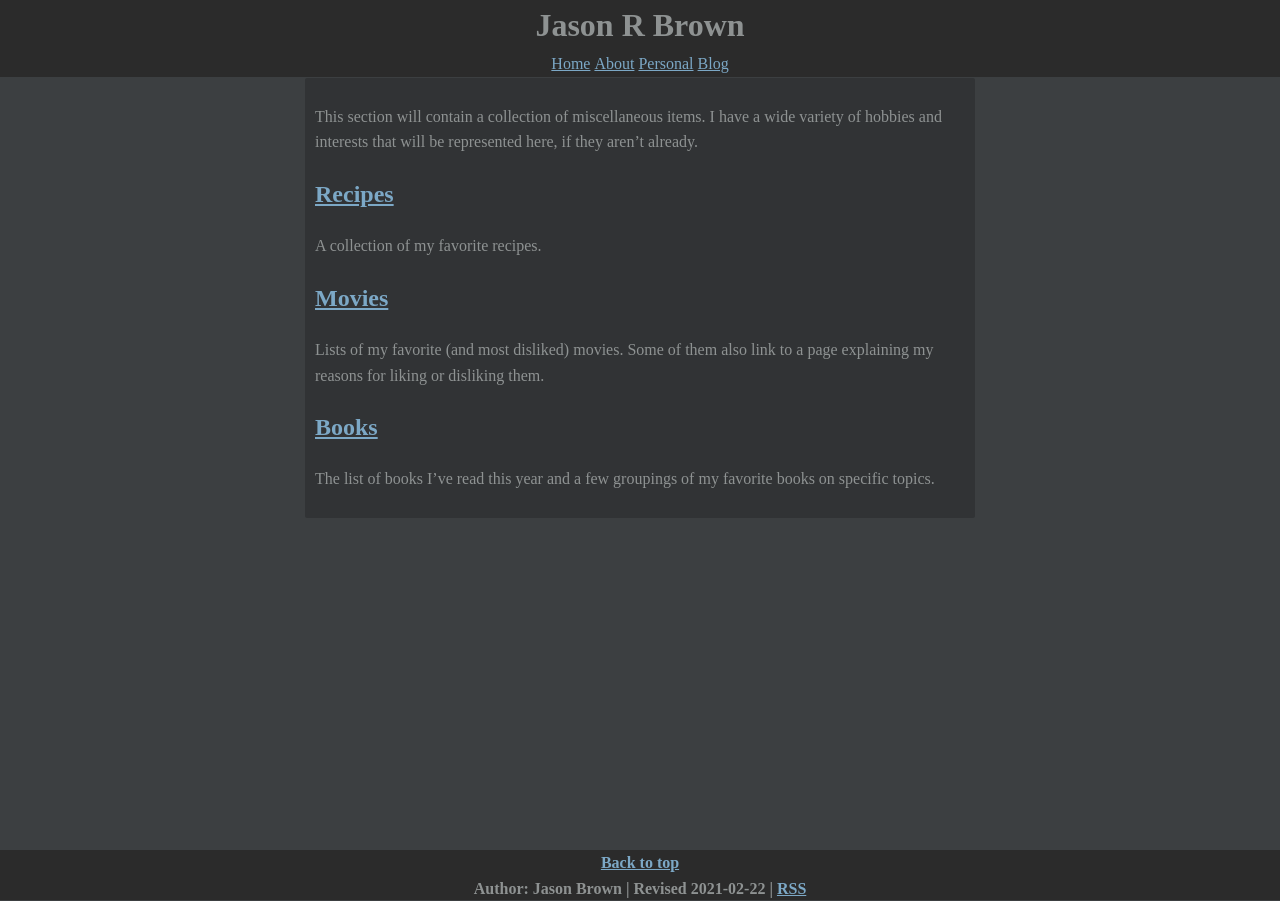
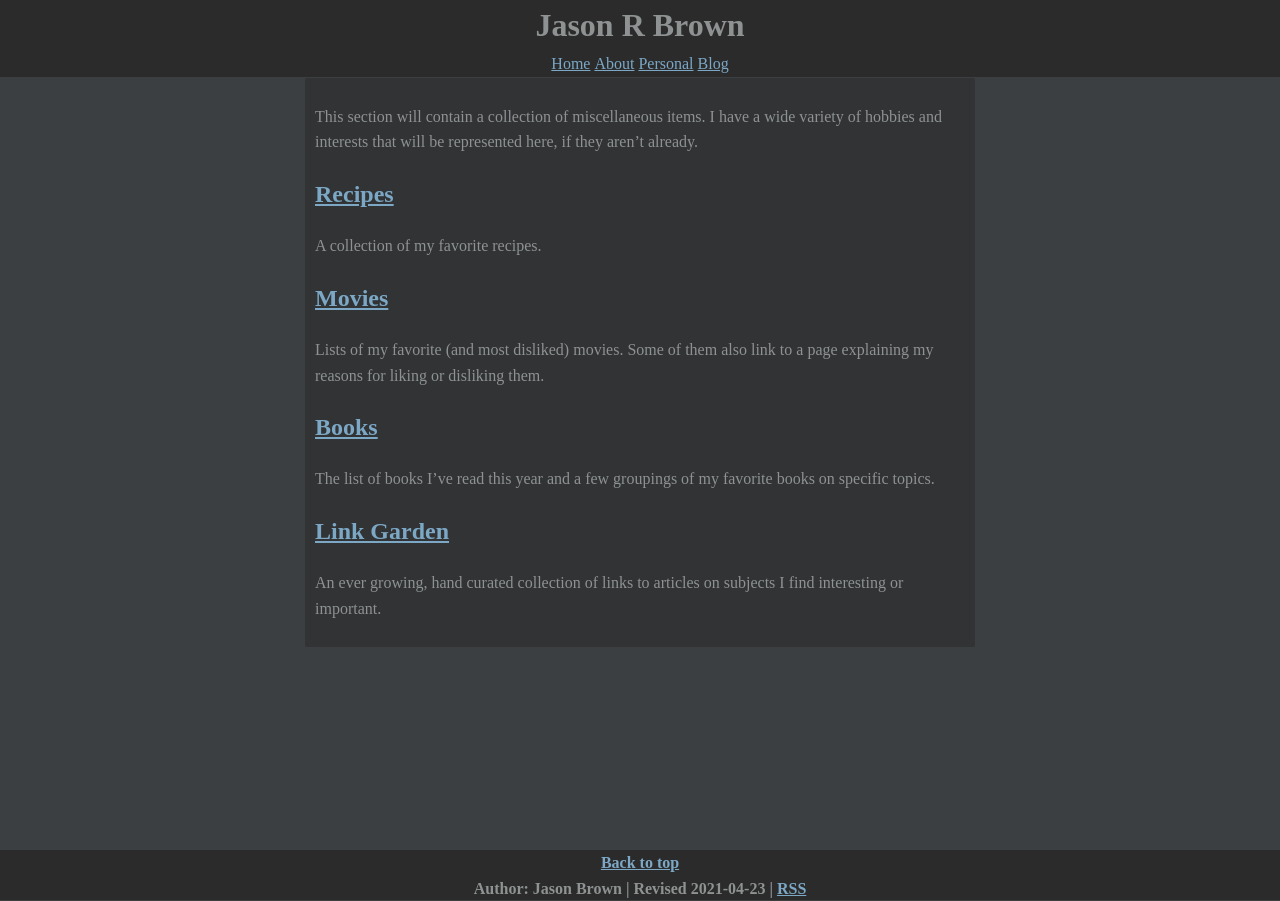
Before and after one commit to noUsernamesLef7/noUsernamesLef7.github.io, a Jekyll site: the page built from personal/index.md, in a window 1280 px wide. Built offline with Jekyll 4.4.1, drawn with Linux system fonts in a browser that asks for light colours.

Commit message:
Add a link garden

```diff
--- a/personal/index.md
+++ b/personal/index.md
@@ -1,6 +1,6 @@
 ---
 layout: default
-date: 2021-02-22
+date: 2021-04-23
 author: Jason Brown
 title: Personal Pages
 ---
@@ -14,3 +14,6 @@ Lists of my favorite (and most disliked) movies. Some of them also link to a pag
 
 ## [Books](books)
 The list of books I've read this year and a few groupings of my favorite books on specific topics.
+
+## [Link Garden](link-garden)
+An ever growing, hand curated collection of links to articles on subjects I find interesting or important.
```
Also changed, not shown: personal/link-garden.md (added, +22 -0 lines).
